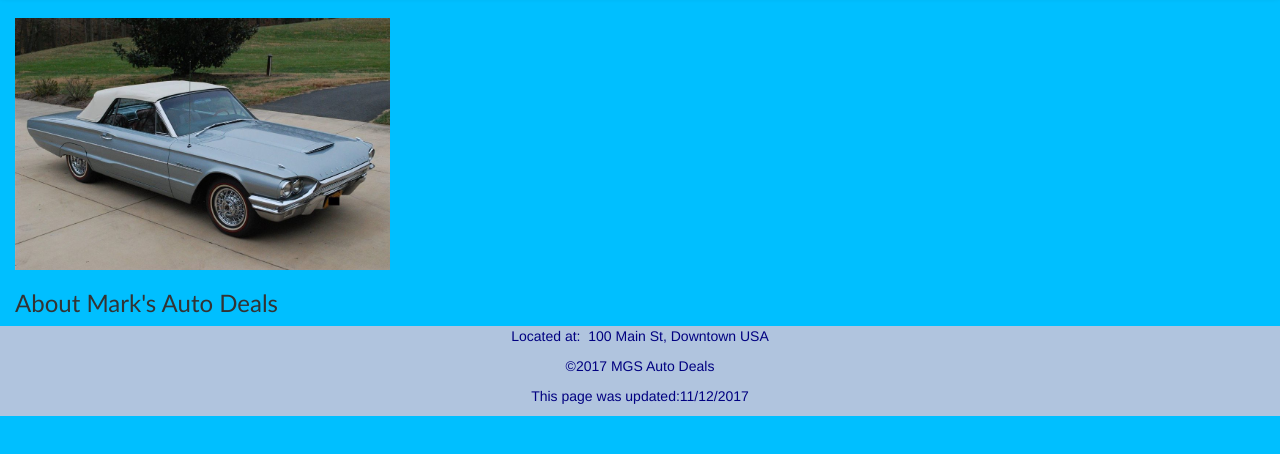
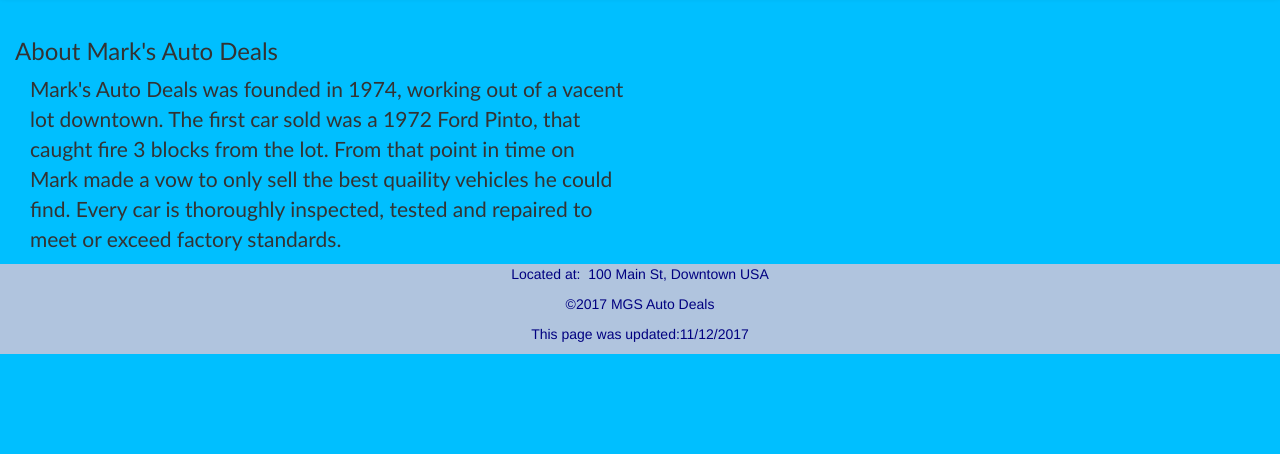
Before and after one commit to Loki2099/FrtEndFinalPro, a plain HTML site: page FEFProject/about.html in a window 1280 px wide. Shown: the part 154-608 px from the top of the page. Drawn offline with nearby package versions, Linux system fonts and the light colour scheme.

Commit message:
Touched Up About Page

```diff
--- a/FEFProject/about.html
+++ b/FEFProject/about.html
@@ -41,9 +41,13 @@
 			</nav>
 		</header>
 		<div class="col-sm-12">
-			<img class="img-responsive" src="images/t-bird64.jpg" />
+			<!--<img class="img-responsive" src="images/t-bird64.jpg" />-->
 			<h3>About Mark's Auto Deals</h3>
-			<p></p>
+			<div class="col-sm-6">
+				<p id="aboutTxt">
+					Mark's Auto Deals was founded in 1974, working out of a vacent lot downtown. The first car sold was a 1972 Ford Pinto, that caught fire 3 blocks from the lot. From that point in time on Mark made a vow to only sell the best quaility vehicles he could find. Every car is thoroughly inspected, tested and repaired to meet or exceed factory standards.
+				</p>
+			</div>
 		</div>
 		<footer class="col-sm-12 center-block">
 			<div class="footAddress">
--- a/FEFProject/styles/aboutStyle.css
+++ b/FEFProject/styles/aboutStyle.css
@@ -7,3 +7,7 @@ img{
 	height:30%;
 	width:30%;
 }
+
+#aboutTxt{
+	font-size:1.5em;
+}
```
Also changed, not shown: FEFProject/index.html (+2 -4 lines), FEFProject/inventory.html (+1 -0 lines).
